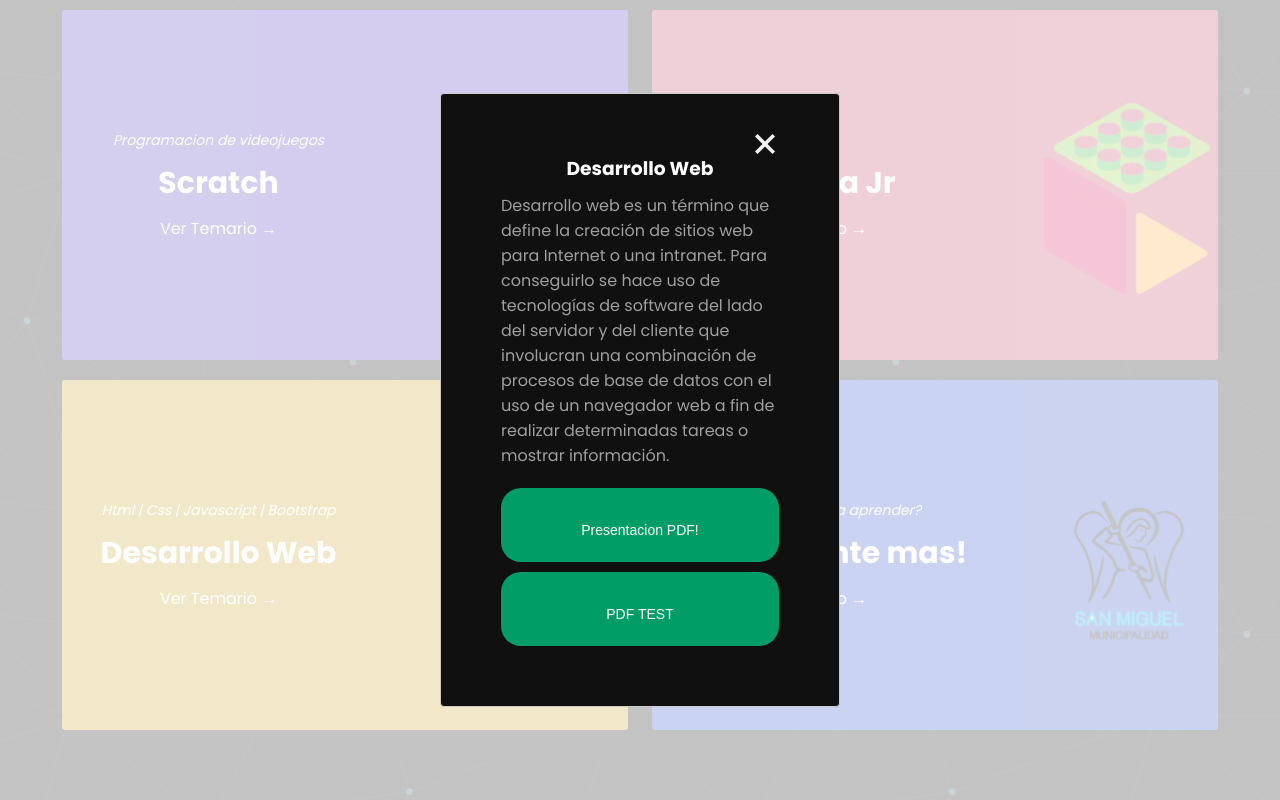
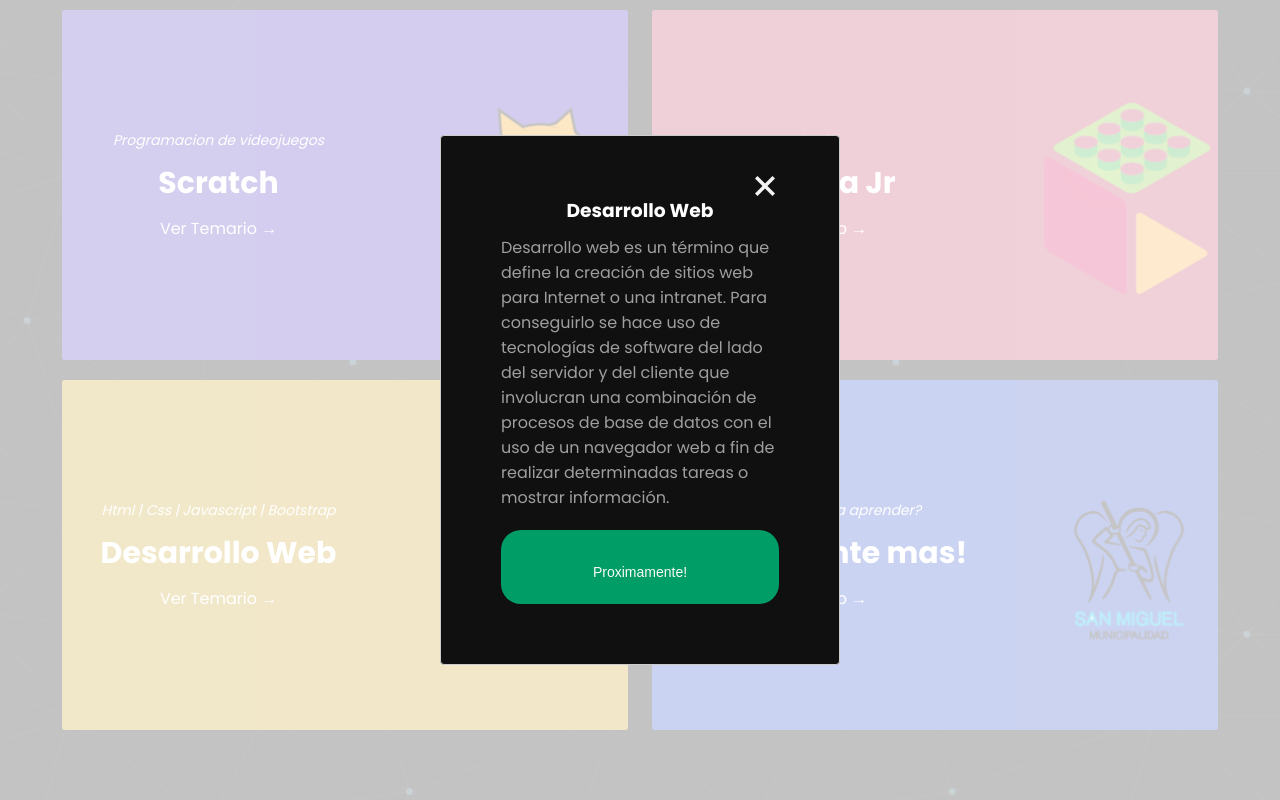
Before and after one commit to Pepe2307/WebProfesor_React, a React (Create React App) app: page /temario in a window 1280 px wide. Both pictures are taken after a click on the element 345 px from the left and 1184 px from the top of the page. Shown: the part 629-1429 px from the top of the page. Built offline with nearby package versions, Linux system fonts and the light colour scheme.

Commit message:
final fixes

```diff
--- a/src/components/Project.js
+++ b/src/components/Project.js
@@ -80,46 +80,12 @@ const Project = ({ technologies, title, image, color, id, deployed, description,
         <p className="projectDescription">{description}</p>
 
 
-
-
-        <button className="btn"  type="button">
-            <a href = {deployed} target="_blank">
-                <button className="btn">Presentacion PDF!</button>
-            </a>
-        </button>
-
-
-        {deployed2
-        ?   <button className="btn"  type="button">
-                <a href = {deployed2} target="_blank">
-                    <button className="btn">Ideas de proyectos!</button>
-                </a>
-            </button>
-
-            : <div>
-                {null}
-              </div>
-        }
-
-
-        {/* {deployed3
-        ?   <button className="btn"  type="button">
-                <a href = {deployed3} target="_blank">
-                    <button className="btn">Ideas de proyectos 2!</button>
-                </a>
-            </button>
-
-            : <div>
-                {null}
-              </div>
-        } */}
-
         {/* 3D */}
         {id==1
         ?
         <button className="btn"  type="button">
             <a href = {Presentacion_3D_Pablo} target="_blank">
-                <button className="btn">PDF TEST</button>
+                <button className="btn">Presentacion Diseño 3D</button>
             </a>
         </button>
 
@@ -134,7 +100,7 @@ const Project = ({ technologies, title, image, color, id, deployed, description,
         ?
         <button className="btn"  type="button">
             <a href = {Presentacion_Robotica_Pablo} target="_blank">
-                <button className="btn">PDF TEST robotica</button>
+                <button className="btn">Presentacion Robotica</button>
             </a>
         </button>
 
@@ -207,7 +173,7 @@ const Project = ({ technologies, title, image, color, id, deployed, description,
         ?
         <button className="btn"  type="button">
             <a href = {Cubroid} target="_blank">
-                <button className="btn">Cubroid</button>
+                <button className="btn">Presentacion Cubroid</button>
             </a>
         </button>
 
@@ -217,60 +183,35 @@ const Project = ({ technologies, title, image, color, id, deployed, description,
         </div>
         }
 
-
-        {/* Presentacion_3D_Pablo
-
-        <div className = "App">
-          <a href = {Pdf} target = "_blank">Download Pdf</a>
-        </div> */}
-
-        {/* PRESENTACION 3D */}
-        {/* <button className="btn"  type="button">
-            <a href = {Presentacion_3D_Pablo} target="_blank">
-                <button className="btn">3D</button>
-            </a>
-        </button> */}
-
-        {/* ROBOTICA */}
-        {/* <button className="btn"  type="button">
-            <a href = {Presentacion_Robotica_Pablo} target="_blank">
-                <button className="btn">ROBOTICA</button>
-            </a>
-        </button> */}
-
-        {/* SCRATCH */}
-        {/* <button className="btn"  type="button">
-            <a href = {Scratch1} target="_blank">
-                <button className="btn">SCRATCH1</button>
+        {/* DESARROLLO WEB */}
+        {id==5
+        ?
+        <button className="btn"  type="button">
+            <a /* href = {} target="_blank" */>
+                <button className="btn">Proximamente!</button>
             </a>
         </button>
 
+        :
+        <div>
+            {null}
+        </div>
+        }
+
+        {/* Dentro de poco card */}
+        {id==6
+        ?
         <button className="btn"  type="button">
-            <a href = {Scratch2} target="_blank">
-                <button className="btn">SCRATCH2</button>
+            <a /* href = {} target="_blank" */>
+                <button className="btn">Proximamente!</button>
             </a>
         </button>
 
-
-        <button className="btn"  type="button">
-            <a href = {Scratch3} target="_blank">
-                <button className="btn">SCRATCH3</button>
-            </a>
-        </button>
-
-
-        <button className="btn"  type="button">
-            <a href = {ScratchManual} target="_blank">
-                <button className="btn">MANUAL SCRATCH</button>
-            </a>
-        </button> */}
-
-        {/* CUBROID */}
-        {/* <button className="btn"  type="button">
-            <a href = {Cubroid} target="_blank">
-                <button className="btn">Cubroid</button>
-            </a>
-        </button> */}
+        :
+        <div>
+            {null}
+        </div>
+        }
 
       </Modal>
     </motion.div>
--- a/src/pages/temario_portfolio/projectsData.json
+++ b/src/pages/temario_portfolio/projectsData.json
@@ -47,7 +47,7 @@
     "technologies": "Html | Css | Javascript | Bootstrap ",
     "deployed": "",
     "bgcolor": "#ffcc33",
-    "id": "1"
+    "id": "5"
   },
   {
     "title": "Proximamente mas!",
```
